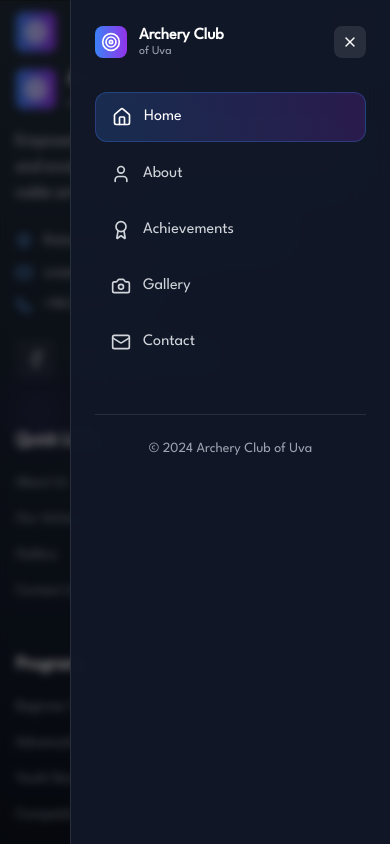
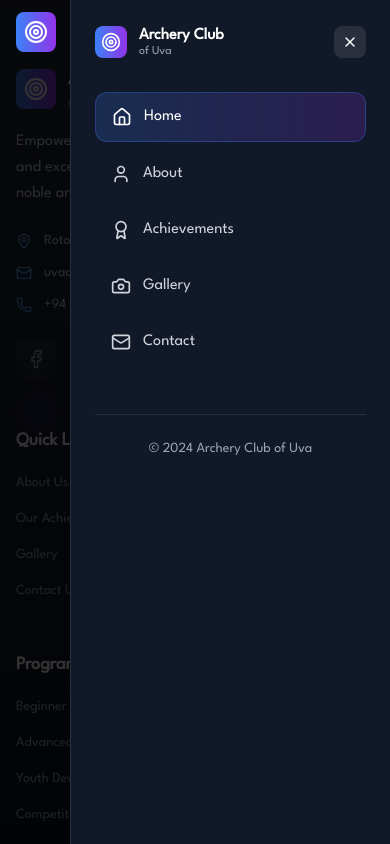
Before and after one commit to raviendalpatadu/Website, a React (Vite) app: page / in a window 390 px wide. Both pictures are taken after a click on the button 354 px from the left and 32 px from the top of the page. Shown: the top 844 px of the page. Built offline with nearby package versions, Linux system fonts and the light colour scheme.

Commit message:
Refactor Navbar component for improved structure and styling; enhance Achievement component layout for better responsiveness

```diff
--- a/src/components/Navbar.jsx
+++ b/src/components/Navbar.jsx
@@ -55,13 +55,12 @@ const Navbar = () => {
       setIsOpen(false);
     }
   };
-
   return (
+    <>
       <motion.nav
         initial={{ y: -100 }}
         animate={{ y: 0 }}
-      transition={{ duration: 0.6 }}
-      className={`fixed top-0 left-0 right-0 z-50 transition-all duration-300 ${
+        transition={{ duration: 0.6 }}        className={`fixed top-0 left-0 right-0 z-50 transition-all duration-300 ${
           scrolled
             ? 'bg-black/90 backdrop-blur-lg border-b border-white/10 shadow-2xl'
             : 'bg-transparent'
@@ -124,12 +123,12 @@ const Navbar = () => {
               onClick={toggleMenu}
               className="lg:hidden w-10 h-10 bg-white/10 rounded-lg flex items-center justify-center text-white hover:bg-white/20 transition-colors duration-300"
             >
-            {isOpen ? <X className="w-5 h-5" /> : <Menu className="w-5 h-5" />}
-          </motion.button>
+              {isOpen ? <X className="w-5 h-5" /> : <Menu className="w-5 h-5" />}            </motion.button>
           </div>
         </div>
+      </motion.nav>
 
-      {/* Mobile Menu */}
+      {/* Mobile Menu - Outside of main nav to avoid transparency inheritance */}
       <AnimatePresence>
         {isOpen && (
           <>
@@ -138,7 +137,7 @@ const Navbar = () => {
               initial={{ opacity: 0 }}
               animate={{ opacity: 1 }}
               exit={{ opacity: 0 }}
-              className="lg:hidden fixed inset-0 bg-black/50 backdrop-blur-sm z-40"
+              className="lg:hidden fixed inset-0 bg-black/80 z-40"
               onClick={() => setIsOpen(false)}
             />
 
@@ -148,7 +147,7 @@ const Navbar = () => {
               animate={{ opacity: 1, x: 0 }}
               exit={{ opacity: 0, x: '100%' }}
               transition={{ type: 'tween', duration: 0.3 }}
-              className="lg:hidden fixed top-0 right-0 h-full w-80 max-w-[90vw] bg-gray-900/95 backdrop-blur-xl border-l border-white/10 z-50"
+              className="lg:hidden fixed top-0 right-0 h-full w-80 max-w-[90vw] bg-gray-900 border-l border-white/10 z-50"
             >
               <div className="p-6">
                 {/* Mobile Header */}
@@ -205,7 +204,7 @@ const Navbar = () => {
           </>
         )}
       </AnimatePresence>
-    </motion.nav>
+    </>
   );
 };
 
--- a/src/components/achievements/Achievement.jsx
+++ b/src/components/achievements/Achievement.jsx
@@ -163,7 +163,7 @@ const Achievement = () => {
                     <p className="text-gray-300 leading-relaxed mb-4">{achievement.description}</p>
                   </div>
                 </div>                {/* Medal Summary */}
-                <div className="flex items-center space-x-6 mb-6">                  {achievement.gold > 0 && (
+                <div className="flex flex-wrap gap-4 items-center mb-6">                  {achievement.gold > 0 && (
                     <div className="flex items-center space-x-2 bg-gradient-to-r from-yellow-400/20 to-yellow-600/20 px-3 py-2 rounded-lg border border-yellow-400/30">
                       <span className="medal-icon"><GoldMedalIcon /></span>
                       <span className="text-white font-bold text-lg">{achievement.gold}</span>
```
Lines whose indentation alone changed are shown as unchanged.
